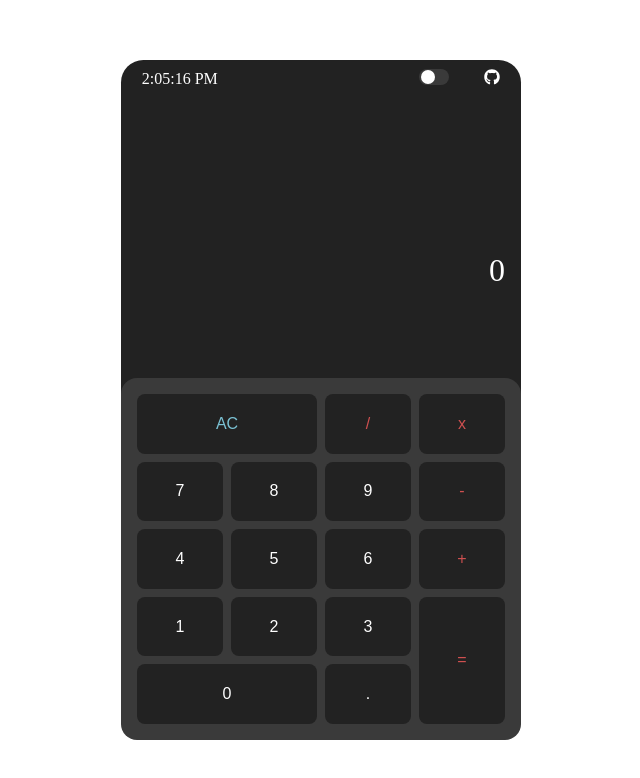
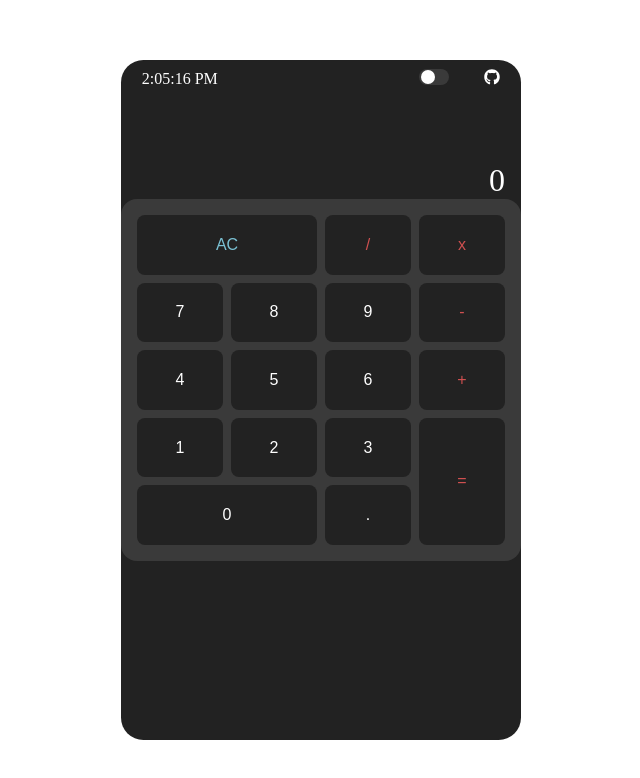
Before and after one commit to m-dennisgocong/my-calculator, a React (Vite) app: page / in a window 1280 px wide. Shown: the top 778 px of the page, without its empty margins (319-959 px from the left). Built offline with nearby package versions, Linux system fonts and the light colour scheme.

Commit message:
feat: import ThemeContext and useContext

```diff
--- a/src/App.jsx
+++ b/src/App.jsx
@@ -1,31 +1,35 @@
-import { useState } from 'react';
+import { useState, useContext } from 'react';
 import { FaGithub } from 'react-icons/fa';
 import Clock from './components/Clock';
 import Calculator from './components/Calculator/Calculator';
+import {ThemeContext} from './Theme';
 import './App.css'
 
 function App() {
 
-  const [theme, setTheme] = useState(true);
+  const {theme, toggleTheme} = useContext(ThemeContext);
+  const [slide, setSlide] = useState(theme === 'dark-theme' ? true:false);
 
   const handleChangeTheme = () => {
-    setTheme(!theme);
+    setSlide(!slide);
+    toggleTheme()
   }
+
   return (
-    <>
+    <div className={`App ${theme}`}>
     {/* clock + toggle theme + github logo*/}
       <header>
         <Clock/>
         <div className="switch-theme" onClick={handleChangeTheme}>
-          <div style={!theme ? {transform : 'translateX(100%)'} : null} className='circle' onClick={handleChangeTheme}></div>
+          <div style={!slide ? {transform : 'translateX(95%)'} : null} className='circle' onClick={handleChangeTheme}></div>
         </div>
         <FaGithub id='github-logo'/>
       </header>
 
     {/* Calculator */}
-    <Calculator />
+      <Calculator />
 
-    </>
+    </div>
   );
 }
 
```
